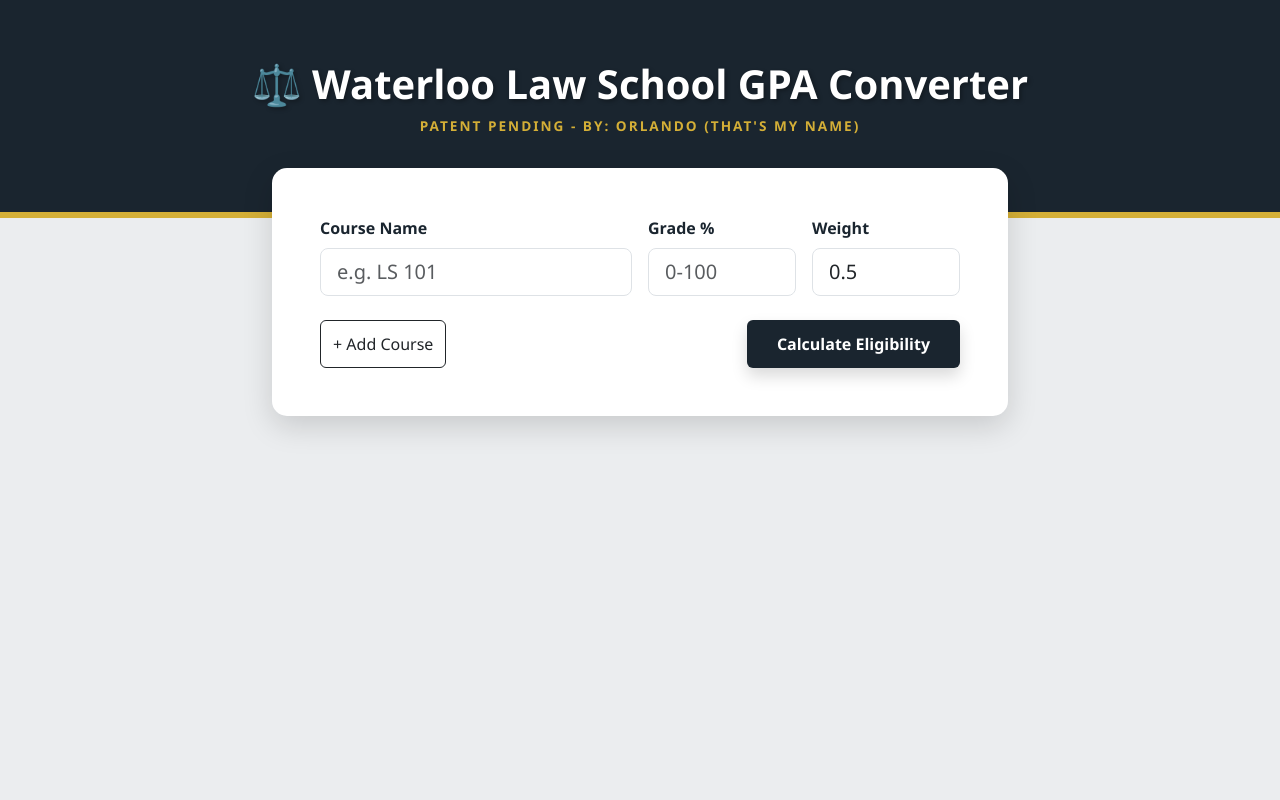
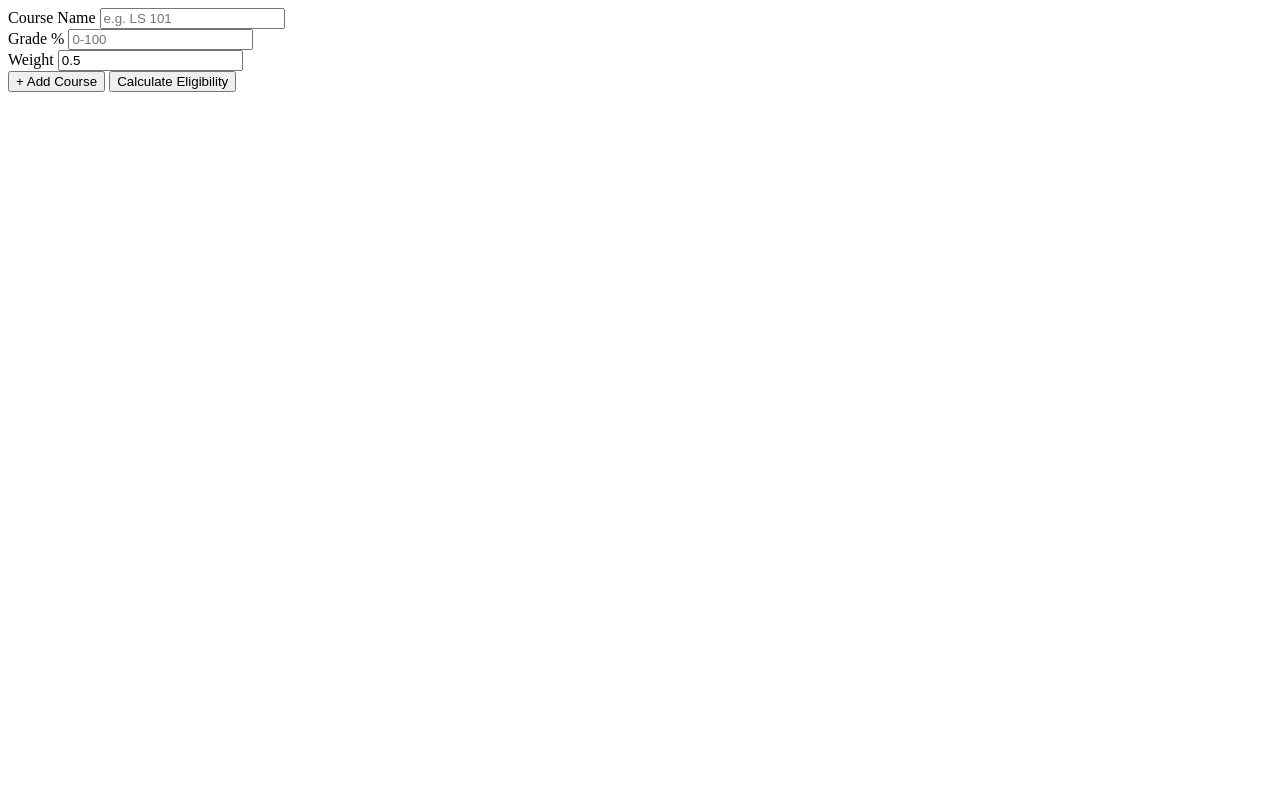
Before and after one commit to oreonic/GPAConverter, a Flask app: page / in a window 1280 px wide. Run offline with Flask 3, Linux system fonts and the light colour scheme.

Commit message:
Update index.html

```diff
--- a/templates/index.html
+++ b/templates/index.html
@@ -1,101 +1,6 @@
-<!DOCTYPE html>
-<html lang="en">
-<head>
-    <meta charset="UTF-8">
-    <meta name="viewport" content="width=device-width, initial-scale=1.0">
-    <title>Waterloo Law School GPA Converter</title>
-    <link rel="stylesheet" href="https://cdn.jsdelivr.net/npm/bootstrap@5.3.0/dist/css/bootstrap.min.css">
-    <style>
-        :root {
-            --law-blue: #1a252f; /* Deep Navy Justice Blue */
-            --gold: #d4af37;      /* Metallic Gold */
-            --off-white: #f8f9fa;
-        }
-
-        body {
-            background-color: #ebedef;
-            font-family: 'Segoe UI', Tahoma, Geneva, Verdana, sans-serif;
-        }
-
-        /* Fixed Header - Dark background with Gold/White text */
-        .hero-section {
-            background-color: var(--law-blue) !important;
-            color: white !important;
-            padding: 60px 0;
-            margin-bottom: -50px;
-            border-bottom: 6px solid var(--gold);
-        }
-
-        .hero-section h1 {
-            color: white !important;
-            font-weight: 800;
-            text-shadow: 2px 2px 4px rgba(0,0,0,0.3);
-        }
-
-        .patent-text {
-            color: var(--gold) !important;
-            font-weight: 700;
-            letter-spacing: 2px;
-            text-transform: uppercase;
-            font-size: 0.85rem;
-        }
-
-        /* Card Styling */
-        .card {
-            border: none;
-            border-radius: 15px;
-            box-shadow: 0 10px 30px rgba(0,0,0,0.15);
-            background: white;
-            overflow: hidden;
-        }
-
-        .form-label { color: var(--law-blue); font-weight: 600; }
-
-        .btn-primary {
-            background-color: var(--law-blue);
-            border: none;
-            padding: 12px 30px;
-            font-weight: 600;
-        }
-
-        .btn-primary:hover { background-color: #0d141a; transform: translateY(-1px); }
-
-        .school-badge {
-            background: #f0f4f8;
-            color: var(--law-blue);
-            border: 2px solid var(--law-blue);
-            padding: 10px 20px;
-            border-radius: 8px;
-            margin: 8px;
-            font-weight: 700;
-            transition: all 0.3s;
-        }
-
-        .result-box {
-            background: var(--law-blue);
-            color: white;
-            border-radius: 10px;
-            padding: 20px;
-        }
-    </style>
-</head>
-<body>
-
-<div class="hero-section text-center">
-    <div class="container">
-        <h1>⚖️ Waterloo Law School GPA Converter</h1>
-        <p class="patent-text">Patent Pending - By: Orlando (That's my name)</p>
-    </div>
-</div>
-
-<div class="container pb-5">
-    <div class="row justify-content-center">
-        <div class="col-lg-8">
-            <div class="card p-4 p-md-5">
-                <form method="POST">
 <div id="course-list">
-                        <div class="row g-3 mb-4 align-items-end">
-                            <div class="col-md-6">
+    <div class="row g-3 mb-4 align-items-end course-row">
+        <div class="col-md-5">
             <label class="form-label">Course Name</label>
             <input type="text" name="course_name" class="form-control form-control-lg" placeholder="e.g. LS 101">
         </div>
@@ -103,9 +8,11 @@
             <label class="form-label">Grade %</label>
             <input type="number" name="grade" class="form-control form-control-lg" placeholder="0-100" step="0.1" required>
         </div>
-                            <div class="col-md-3">
+        <div class="col-md-2">
             <label class="form-label">Weight</label>
             <input type="number" name="weight" class="form-control form-control-lg" value="0.5" step="0.01" required>
+        </div>
+        <div class="col-md-2">
             </div>
     </div>
 </div>
@@ -114,48 +21,34 @@
     <button type="button" class="btn btn-outline-dark" onclick="addCourse()">+ Add Course</button>
     <button type="submit" class="btn btn-primary shadow">Calculate Eligibility</button>
 </div>
-                </form>
-
-                {% if result is not none %}
-                <div class="mt-5 text-center border-top pt-5">
-                    <div class="result-box mb-4">
-                        <p class="text-uppercase small mb-0" style="letter-spacing: 1px;">Your OLSAS GPA</p>
-                        <h2 class="display-3 fw-bold mb-0 text-white">{{ result }}</h2>
-                    </div>
-
-                    {% if schools %}
-                        <h5 class="text-muted mb-4">Competitive for the following Law Schools:</h5>
-                        <div class="d-flex flex-wrap justify-content-center">
-                            {% for school in schools %}
-                                <div class="school-badge">{{ school }}</div>
-                            {% endfor %}
-                        </div>
-                    {% else %}
-                        <div class="alert alert-warning py-4">
-                            <h4 class="alert-heading">Keep Pushing!</h4>
-                            <p class="mb-0">You've got the logic for a great Engineer. 🏗️</p>
-                        </div>
-                    {% endif %}
-                </div>
-                {% endif %}
-            </div>
-        </div>
-    </div>
-</div>
 
 <script>
 function addCourse() {
     const container = document.getElementById('course-list');
     const newRow = document.createElement('div');
-    newRow.className = 'row g-3 mb-4 align-items-end animate__animated animate__fadeIn';
+    newRow.className = 'row g-3 mb-4 align-items-end animate__animated animate__fadeIn course-row';
+
+    // We add a "Remove" button only to new rows
     newRow.innerHTML = `
-        <div class="col-md-6"><input type="text" name="course_name" class="form-control form-control-lg" placeholder="Course Name"></div>
-        <div class="col-md-3"><input type="number" name="grade" class="form-control form-control-lg" placeholder="Grade %" step="0.1" required></div>
-        <div class="col-md-3"><input type="number" name="weight" class="form-control form-control-lg" value="0.5" step="0.01" required></div>
+        <div class="col-md-5">
+            <input type="text" name="course_name" class="form-control form-control-lg" placeholder="Course Name">
+        </div>
+        <div class="col-md-3">
+            <input type="number" name="grade" class="form-control form-control-lg" placeholder="Grade %" step="0.1" required>
+        </div>
+        <div class="col-md-2">
+            <input type="number" name="weight" class="form-control form-control-lg" value="0.5" step="0.01" required>
+        </div>
+        <div class="col-md-2">
+            <button type="button" class="btn btn-outline-danger w-100" onclick="removeCourse(this)">Remove</button>
+        </div>
     `;
     container.appendChild(newRow);
 }
+
+function removeCourse(button) {
+    // This finds the "row" div that contains the button and deletes it
+    const row = button.closest('.course-row');
+    row.remove();
+}
 </script>
-
-</body>
-</html>
```
Lines whose indentation alone changed are shown as unchanged.
